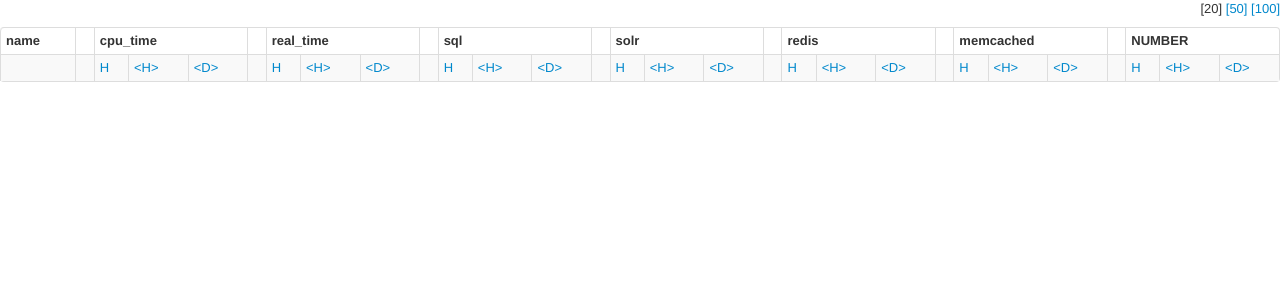
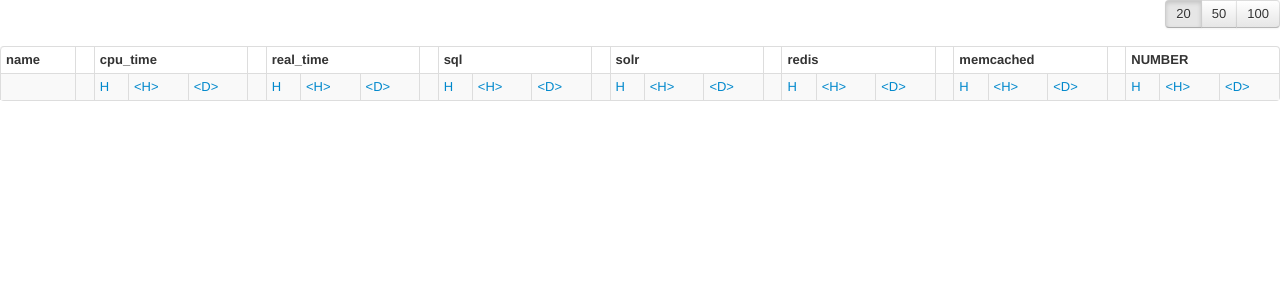
Before and after one commit to Prom-ua/appstats, a Flask app: page /?sort_by_field=name&sort_by_period=hour&number_of_lines=20 in a window 1280 px wide. Shown: the top 300 px of the page. Run offline with Flask 2, Linux system fonts and the light colour scheme; data that the repository does not hold is empty; parts of the project's set-up code (start-up, migrations or seed data) failed here and were passed over; some libraries are stand-ins or nearby versions.

Commit message:
Move to buttons in number_of_lines controllers

```diff
--- a/appstats/templates/main_page.html
+++ b/appstats/templates/main_page.html
@@ -6,23 +6,15 @@
         <link rel=stylesheet type=text/css href="{{ url_for('static', filename='css/bootstrap.css') }}">
     </head>
     <body>
-        <p class=pull-right>
-            {% if number_of_lines != 20 %}
-                <a href="{{ url_for('main_page', sort_by_field=sort_by_field, sort_by_period=sort_by_period, number_of_lines=20) }}"> [20] </a>
-            {% else %}
-                [20]
-            {% endif %}
-            {% if number_of_lines != 50 %}
-                <a href="{{ url_for('main_page', sort_by_field=sort_by_field, sort_by_period=sort_by_period, number_of_lines=50) }}"> [50] </a>
-            {% else %}
-                [50]
-            {% endif %}
-            {% if number_of_lines != 100 %}
-                <a href="{{ url_for('main_page', sort_by_field=sort_by_field, sort_by_period=sort_by_period, number_of_lines=100)}}"> [100] </a>
-            {% else %}
-                [100]
-            {% endif %}
-        </p>
+        <form class=pull-right>
+            <input name='sort_by_field' type='hidden' value='{{ sort_by_field }}'/>
+            <input name='sort_by_period' type='hidden' value='{{ sort_by_period }}'/>
+            <span class='btn-group' data-toggle='buttons-radio'>
+                <button name='number_of_lines' value=20 class="btn {{ 'active' if number_of_lines == 20 else ''}}">20</button>
+                <button name='number_of_lines' value=50 class="btn {{ 'active' if number_of_lines == 50 else ''}}">50</button>
+                <button name='number_of_lines' value=100 class="btn {{ 'active' if number_of_lines == 100 else ''}}">100</button>
+            </span>
+        </form>
         {% block body %}
             <table class="table table-bordered table-striped table-condensed">
                 <thead>
```
